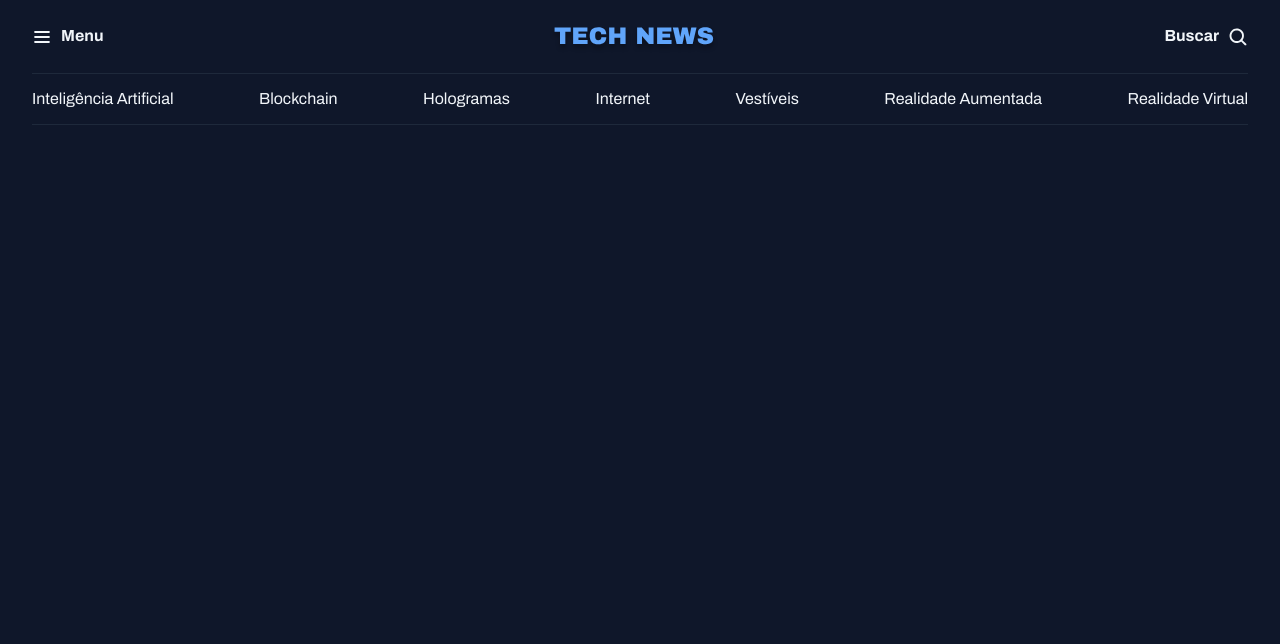
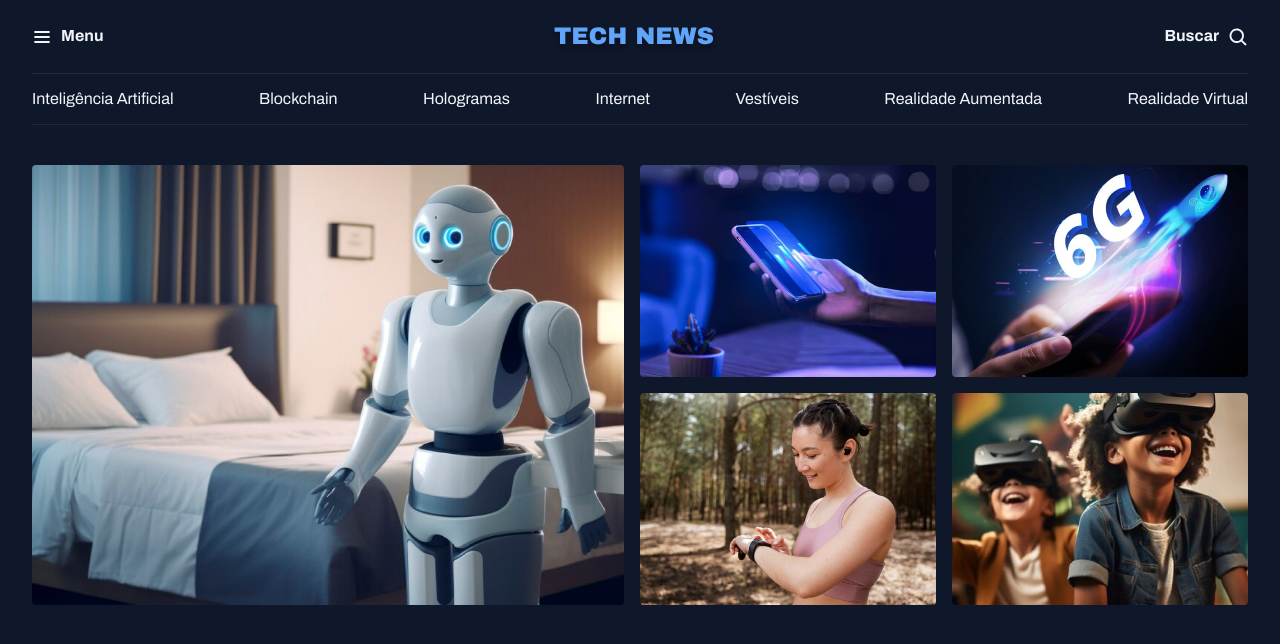
Before and after one commit to kyoSTOMPA/Projeto-full-stack-04, a plain HTML site: page index.html in a window 1280 px wide. Drawn offline with Linux system fonts and the light colour scheme.

Commit message:
Estruturando a seção destaques

```diff
--- a/index.html
+++ b/index.html
@@ -45,5 +45,31 @@
       <a href="#">Realidade Virtual</a>
       </nav>
     </header>
+
+    <main class="grid container">
+      <section id="featured" class="grid grid-flow-col gap-16">
+        <div>
+          <img src="/assets/images/Image 01.jpg" alt="">
+        </div>
+
+        <div class="grid grid-cols-2 gap-16">
+          <div>
+            <img src="/assets/images/Image 02.jpg" alt="">
+          </div>
+
+          <div>
+            <img src="/assets/images/Image 03.jpg" alt="">
+          </div>
+
+          <div>
+            <img src="/assets/images/Image 04.jpg" alt="">
+          </div>
+
+          <div>
+            <img src="/assets/images/Image 05.jpg" alt="">
+          </div>
+        </div>
+      </section>
+    </main>
   </body>
 </html>
--- a/styles/global.css
+++ b/styles/global.css
@@ -41,16 +41,16 @@ h1, h2, h3 {
   font: inherit;
 }
 
+img {
+  max-width: 100%;
+}
+
 .container {
   max-width: 1280px;
   padding-inline: 32px;
   margin-inline: auto;
 }
 
-.grid {
-  display: grid;
+main {
+  margin-top: 40px;
 }
-
-.grid-flow-col {
- grid-auto-flow: column;
-}
--- a/styles/index.css
+++ b/styles/index.css
@@ -1,2 +1,4 @@
 @import url(global.css);
+@import url(utility.css);
 @import url(header.css);
+@import url(sections.css);
--- /dev/null
+++ b/styles/sections.css
@@ -0,0 +1,7 @@
+#featured {
+  img {
+    height: 100%;
+    object-fit: cover;
+    border-radius: 4px;
+  }
+}
--- /dev/null
+++ b/styles/utility.css
@@ -0,0 +1,15 @@
+.grid {
+  display: grid;
+}
+
+.grid-flow-col {
+ grid-auto-flow: column;
+}
+
+.grid-cols-2 {
+  grid-template-columns: 1fr 1fr;
+}
+
+.gap-16 {
+  gap: 16px
+}
```
